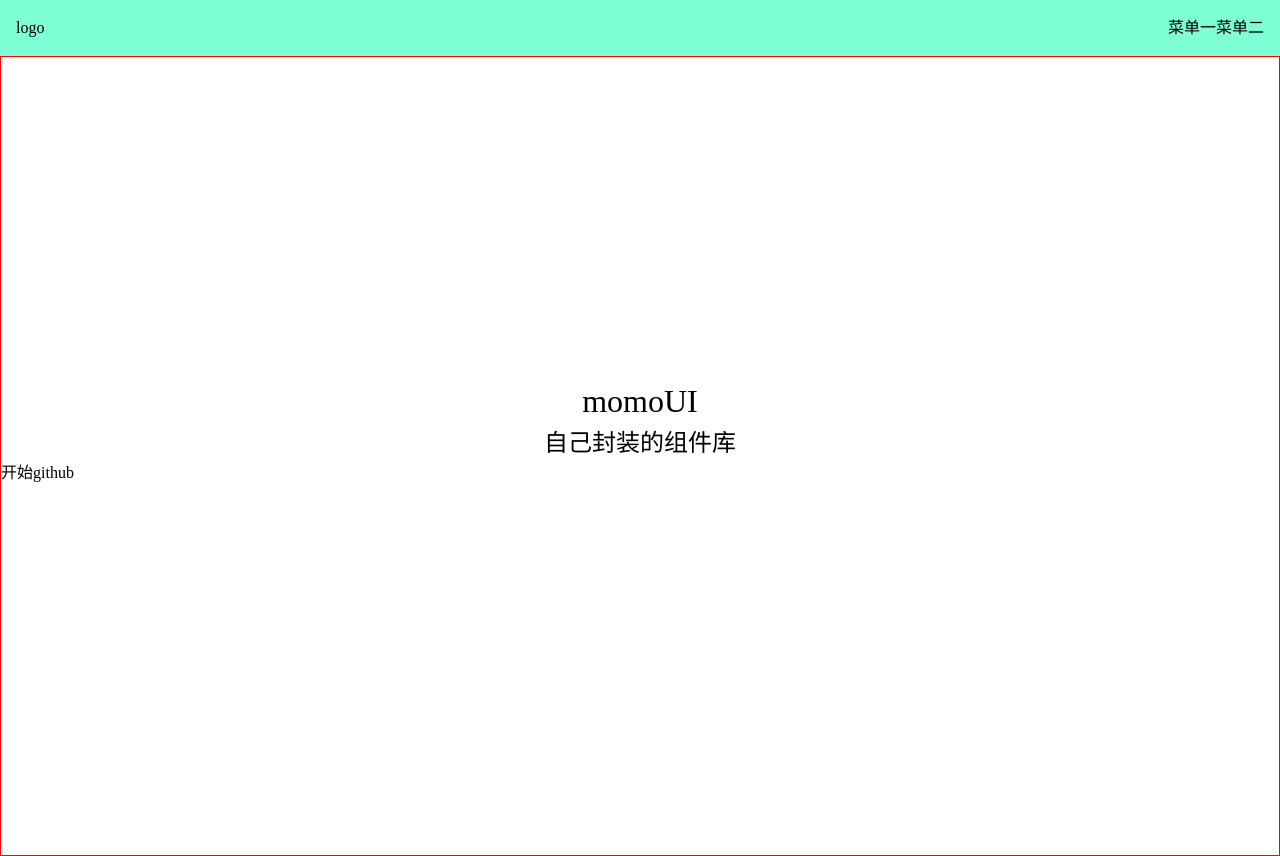
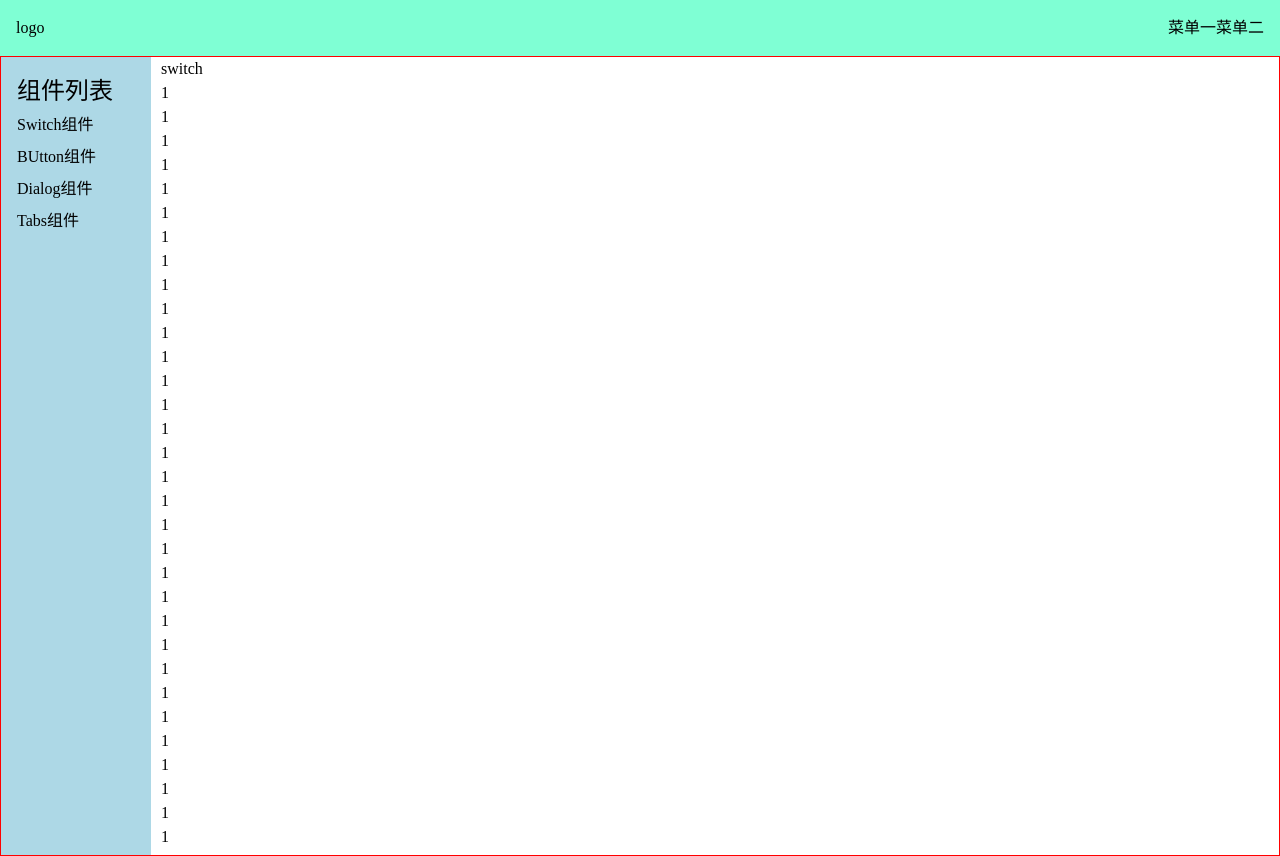
Before and after one commit to yruirui/modArray, a Vue app: page /#/doc/switch in a window 1280 px wide. Before the commit this address led to /#/. Built offline with nearby package versions, Linux system fonts and the light colour scheme.

Commit message:
整体布局

```diff
--- /dev/null
+++ b/src/components/ButtonDemo.vue
@@ -0,0 +1,13 @@
+<template>
+  button组件
+</template>
+
+<script>
+export default {
+
+}
+</script>
+
+<style>
+
+</style>
--- /dev/null
+++ b/src/components/DialogDemo.vue
@@ -0,0 +1,13 @@
+<template>
+  dialog组件
+</template>
+
+<script>
+export default {
+
+}
+</script>
+
+<style>
+
+</style>
--- /dev/null
+++ b/src/components/TabDemo.vue
@@ -0,0 +1,13 @@
+<template>
+  Tab组件
+</template>
+
+<script>
+export default {
+
+}
+</script>
+
+<style>
+
+</style>
--- a/src/views/Doc.vue
+++ b/src/views/Doc.vue
@@ -6,16 +6,16 @@
       <h2>组件列表</h2>
       <ol>
         <li>
-          <router-link to="doc/switch">Switch组件</router-link>
+          <router-link to="/doc/switch">Switch组件</router-link>
         </li>
         <li>
-          <router-link to="doc/button">BUtton组件</router-link>
+          <router-link to="/doc/button">BUtton组件</router-link>
         </li>
         <li>
-          <router-link to="doc/dialog">Dialog组件</router-link>
+          <router-link to="/doc/dialog">Dialog组件</router-link>
         </li>
         <li>
-          <router-link to="doc/dialog">Tabs组件</router-link>
+          <router-link to="/doc/tab">Tabs组件</router-link>
         </li>
       </ol>
     </aside>
--- a/src/views/Home.vue
+++ b/src/views/Home.vue
@@ -4,10 +4,10 @@
 <div class="banner">
    <h1>momoUI</h1>
    <h2>自己封装的组件库</h2>
-   <p class="action">
-    <router-link to="/doc">开始</router-link>
-    <a>github</a>
-   </p>
+   <div class="action">
+    <router-link to="/doc"><div class="starButton">开始</div></router-link>
+    <a><div class="starButton">github</div></a>
+   </div>
   </div>
 </div>
 </template>
@@ -34,6 +34,18 @@ export default {
 
 
 }
+.action{
+    display: flex;
+    align-items: center;
+    justify-content: center;
+}
+.starButton{
+        width: 60px;
+        background-color: aquamarine;
+        text-align: center;
+        float: left;
+        margin-left: 10px;
+        margin-top: 10px;
 
-
+    }
 </style>
```
Also changed, not shown: src/router.ts (+10 -2 lines).
